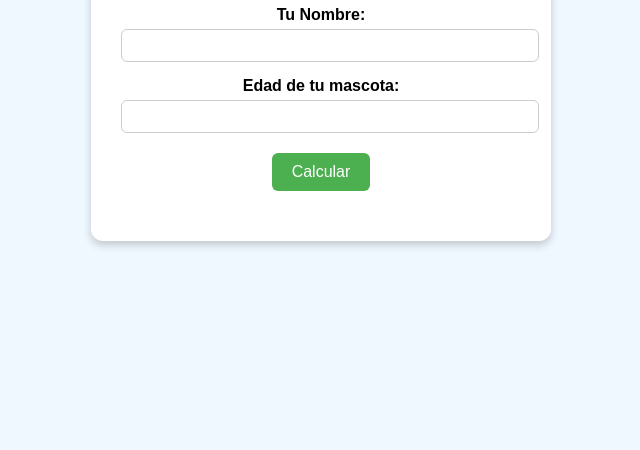
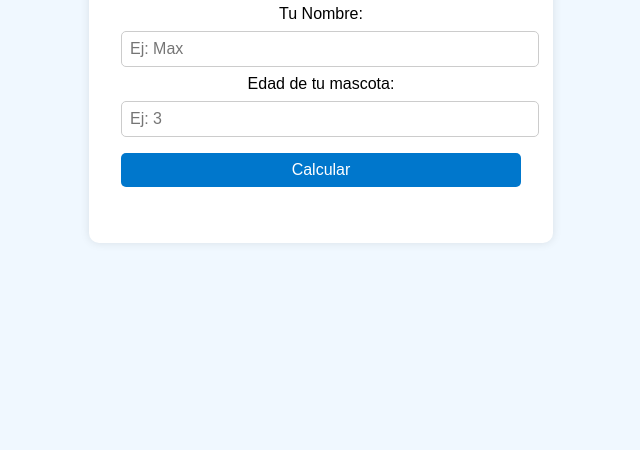
Before and after one commit to barbaracortez/calculadora-mascota-js, a plain HTML site: page index.html in a window 1280 px wide. Shown: the part 350-800 px from the top of the page, without its empty margins (319-959 px from the left). Drawn offline with Linux system fonts and the light colour scheme.

Commit message:
terminando el proyect

```diff
--- a/index.html
+++ b/index.html
@@ -1,20 +1,22 @@
 <!DOCTYPE html>
-<html lang="en">
+<html lang="es">
+
 <head>
     <meta charset="UTF-8">
     <meta name="viewport" content="width=device-width, initial-scale=1.0">
     <link rel="stylesheet" href="styles.css">
-    <title>Edad de tu mascota</title>
+    <title>Edad de tu Mascota</title>
 </head>
+
 <body>
     <div class="container">
         <h1>Calculadora de Edad de tu Mascota</h1>
         <form id="formulario">
             <label for="nombre">Tu Nombre:</label>
-            <input type="text" id="nombre" required>
+            <input type="text" id="nombre" placeholder="Ej: Max" required>
 
             <label for="edad">Edad de tu mascota:</label>
-            <input type="number" id="edad" main="0" required>
+            <input type="number" id="edad" placeholder="Ej: 3" min="0" required>
 
             <button type="submit">Calcular</button>
         </form>
@@ -22,4 +24,5 @@
     </div>
     <script src="main.js"></script>
 </body>
-</html
+
+</html>
--- a/main.js
+++ b/main.js
@@ -1,4 +1,4 @@
-document.getElementById("formulario").addEventListener("submit", function(e){
+document.getElementById("formulario").addEventListener("submit", function (e) {
   e.preventDefault();
 
   const nombre = document.getElementById("nombre").value.trim();
@@ -10,9 +10,16 @@ document.getElementById("formulario").addEventListener("submit", function(e){
   }
 
   const edadHumana = edadMascota * 7;
-    const resultado = `Hola ${nombre}, tu mascota tiene aproximadamente ${edadHumana} años humanos.`;
+  let resultado = `Hola ${nombre}, tu mascota tiene aproximadamente ${edadHumana} años humanos.`;
+
+  // Mensaje adicional según edad de la mascota
+  if (edadMascota < 2) resultado += " ¡Es un bebé!";
+  else if (edadMascota >= 10) resultado += " ¡Qué viejita adorable!";
 
   document.getElementById("resultado").textContent = resultado;
 
   console.log("resultado:", resultado);
-})
+
+  // Limpiar formulario
+  document.getElementById("formulario").reset();
+});
--- a/styles.css
+++ b/styles.css
@@ -1,5 +1,5 @@
 body {
-    font-family:Arial, sans-serif;
+    font-family: Arial, sans-serif;
     background: #f0f8ff;
     display: flex;
     justify-content: center;
@@ -9,50 +9,43 @@ body {
 }
 
 .container {
-    background: white;
-    padding: 30px;
-    border-radius: 12px;
-    box-shadow: 0 4px 8px rgba(0,0,0,0.2);
-    width:100%;
+    background: #fff;
+    padding: 2rem;
+    border-radius: 10px;
+    box-shadow: 0 0 10px rgba(0, 0, 0, 0.1);
+    width: 90%;
     max-width: 400px;
     text-align: center;
 }
 
 h1 {
-    color: #333;
+    color: #0077cc;
 }
 
-label {
-    display: block;
-    margin-top: 15px;
-    font-weight:bold;
-}
-
-input {
+input,
+button {
     width: 100%;
-    padding: 8px;
-    margin-top: 5px;
+    padding: 0.5rem;
+    margin: 0.5rem 0;
+    border-radius: 5px;
     border: 1px solid #ccc;
-    border-radius: 6px;
+    font-size: 1rem;
 }
 
 button {
-    margin-top: 20px;
-    padding: 10px 20px;
-    background: #4caf50;
+    background: #0077cc;
     color: white;
     border: none;
-    border-radius: 6px;
-    cursor:pointer;
-    font-size: 16px;
+    cursor: pointer;
+    transition: background 0.3s;
 }
 
 button:hover {
-    background: #45a049;
+    background: #005fa3;
 }
 
 #resultado {
-    margin-top: 20px;
-    font-size: 18px;
+    margin-top: 1rem;
+    font-weight: bold;
     color: #333;
 }
```
Lines whose indentation alone changed are shown as unchanged.
